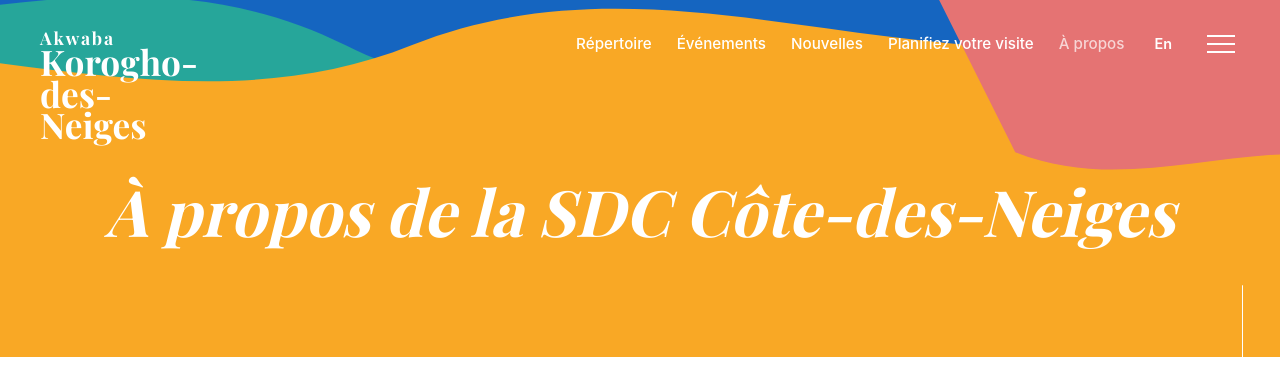
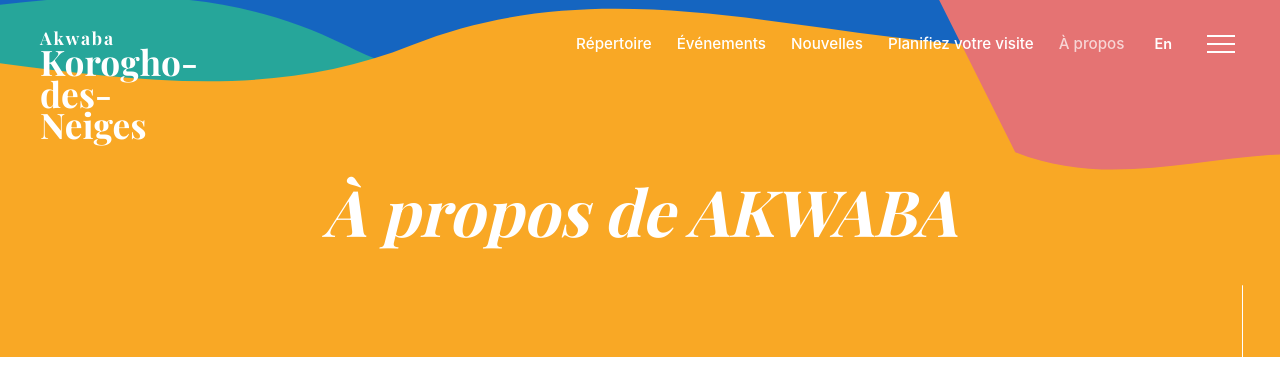
Before and after one commit to armelyara/Akwaba, a website: page cities/korhogo/public/about.html in a window 1280 px wide. Shown: the top 368 px of the page. Drawn offline with nearby package versions, Linux system fonts and the light colour scheme; a web font is replaced by a local one.

Commit message:
feat: update about page title from "SDC Côte-des-Neiges" to "AKWABA"

```diff
--- a/cities/korhogo/public/about.html
+++ b/cities/korhogo/public/about.html
@@ -60,7 +60,7 @@
       </svg>
     </div>
     <div class="page-header-content">
-      <h1 class="page-title">À propos de la SDC Côte-des-Neiges</h1>
+      <h1 class="page-title">À propos de AKWABA</h1>
     </div>
   </section>
 
```
